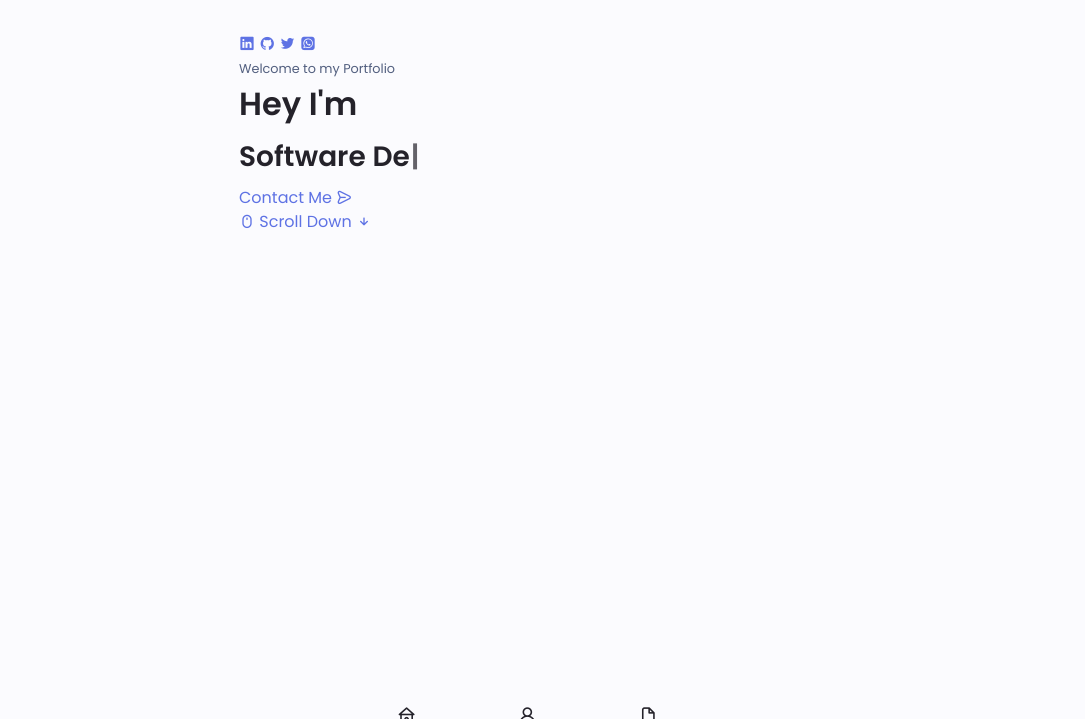
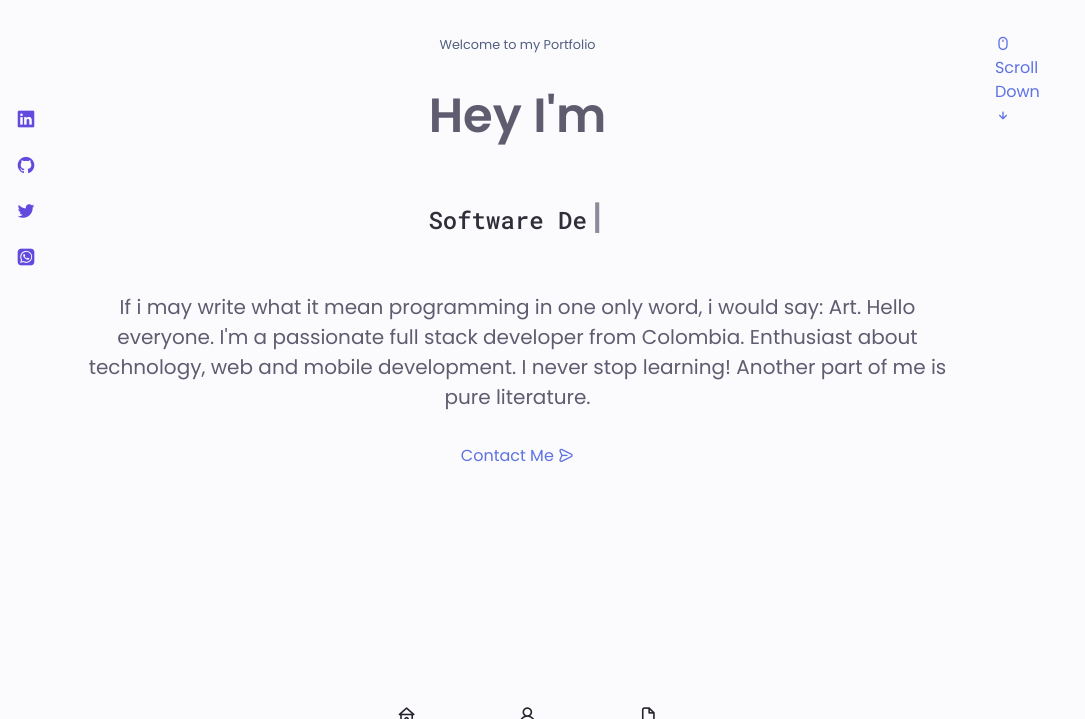
Before and after one commit to jonma0107/portfolio, a PHP site: page / in a window 1280 px wide. Shown: the top 719 px of the page, without its empty margins (0-1085 px from the left). Run offline with PHP 8.4, Linux system fonts and the light colour scheme; some libraries are stand-ins or nearby versions.

Commit message:
portfolio

```diff
--- a/css/style.css
+++ b/css/style.css
@@ -41,7 +41,7 @@ font-family: 'Roboto Mono', monospace;
 	--body-font: 'Poppins', sans-serif;
 	--roboto-font: 'Roboto', sans-serif;
 	--robotomono-font: 'Roboto Mono', monospace;
-	--bogfat-font: 'Russo One', sans-serif;
+	--bigfat-font: 'Russo One', sans-serif;
 
 
 	/* 1rem = 16px, .5rem = 8px */
@@ -315,3 +315,97 @@ img{
 .scroll-header{
 	box-shadow: 0 -1px 4px rgba(0, 0, 0, 0.15);
 }
+
+/* ===================== HOME STYLING ================== */
+.home{
+	height: 90vh;
+	align-content: space-between;
+}
+
+.home__container{
+	gap:  1rem;
+	padding-left: 0;
+	margin-left: var(--mb-1);
+	display: flex;
+}
+
+.home__content{
+	display: grid;
+	grid-template-columns: .08fr 1fr;
+	grid-template-areas: 'home__social home__content';
+	padding-top: var(--mb-2-5);
+	align-items: center;
+	height: auto;
+	align-content: space-between;
+	margin-right: var(--mb-0-25);
+	margin-left: 0;
+}
+
+.home__social{
+	display: grid;
+	grid-area:  home__social;
+	grid-template-columns: max-content;
+	row-gap: 1rem;
+	column-gap: 0;
+	padding-top: 2rem;
+	margin: 0;
+
+}
+
+.home__social-icon{
+	font-size: 1.25rem;
+	color: var(--first-color);
+}
+.home__social-icon:hover{
+	color: var(--first-color-alt);
+}
+.home__data{
+	grid-area: home__content;
+	align-content: center;
+	text-align: center;
+}
+.home__welcome{
+	text-align: center;
+	font-size: var(--small-font-size);
+	color: var(--text-color);
+	padding: 1.5rem;
+}
+.home__title{
+	text-align: center;
+	font-size: var(--big-font-size);
+	color: var(--text-color);
+	margin-top: var(--mb-1-5);
+	padding-bottom: 1rem;
+}
+
+#typewriter{
+	margin-top: var(--mb-1);
+	margin-bottom: var(--mb-2);
+	/*color: var(--text-color);
+	font-family: var(--robotomono-font);
+	font-size: var(--h2-font-size);*/
+}
+.Typewriter__wrapper{
+	text-align: center;
+	font-size: var(--h2-font-size);
+	font-family: var(--robotomono-font);
+	font-weight: var(--font-medium);
+	color: var(--mainText);
+}
+.Typewriter__cursor{
+	font-size: var(--h1-font-size);
+	color: var(--text-color);
+	font-family: var(--gullible-font);
+	font-weight: 600;
+}
+
+.home__subtitle{
+	text-align: center;
+	font-size: var(--h3-font-size);
+	color: var(--text-color);
+	font-weight: var(--font-medium);
+	margin-bottom: var(--mb-1);
+	padding: 1rem 1.5rem 1rem 1.5rem;
+}
+
+/* SCROLL DOWN */
--- a/index.html
+++ b/index.html
@@ -120,9 +120,10 @@
 					<div class="home__data">
 						<small class="home_welcome s-color"> Welcome to my Portfolio </small>
 						<h2 class="home__title"> Hey I'm </h2>
-						<h3 class="home__subtitle" id="home-bio">
-							<div id="typewriter"></div>
-						</h3>
+						<div id="typewriter"></div>
+						<h3 class="home__subtitle" id="home-bio"> If i may write what it mean programming in one only word, i would say: Art. Hello everyone. I'm a passionate full stack developer from Colombia. Enthusiast about technology, web and mobile development. I never stop learning! Another part of me is pure literature. </h3>
+
+
 						<a href="#contact" class="button button--flex">
 							Contact Me <i class="uil uil-message button__icon"></i>
 						</a>
```
